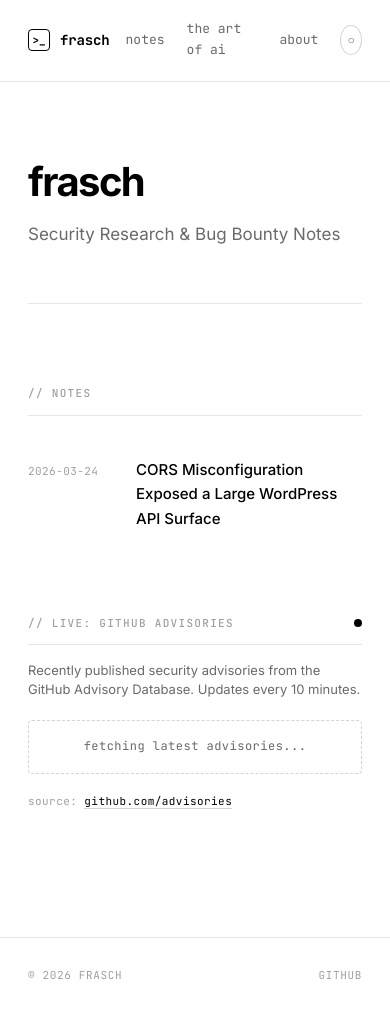
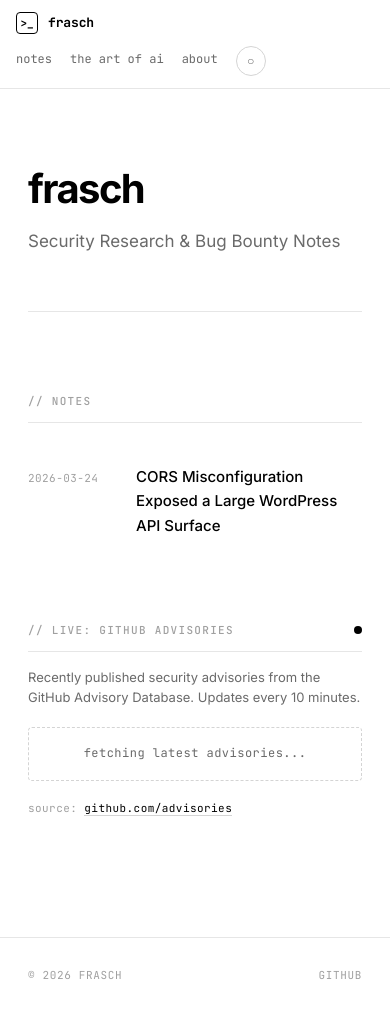
Before and after one commit to whoisfrasch/frasch, a Jekyll site: the page built from index.html, in a window 390 px wide and 1012 px high. Built offline with Jekyll 4.4.1, drawn with Linux system fonts in a browser that asks for light colours.

Commit message:
Fix cramped mobile nav
The third nav entry crowded the header on small screens. Tighten gap
and font size at <=640px, and below 460px let the nav wrap onto its own
full-width row beneath the brand so nothing gets clipped.

https://claude.ai/code/session_01JnCHEM12RkD4vKYenVDfaD

```diff
--- a/assets/css/style.css
+++ b/assets/css/style.css
@@ -169,6 +169,25 @@ code, pre, .mono {
 }
 :root[data-theme="dark"] .theme-icon-light { display: none; }
 :root[data-theme="light"] .theme-icon-dark { display: none; }
+
+/* HEADER — responsive */
+@media (max-width: 640px) {
+  .header-inner { padding: 14px 18px; gap: 12px; }
+  .site-nav { gap: 16px; font-size: 12px; }
+}
+@media (max-width: 460px) {
+  .header-inner {
+    flex-wrap: wrap;
+    row-gap: 12px;
+    padding: 12px 16px;
+  }
+  .brand { font-size: 13px; }
+  .site-nav {
+    width: 100%;
+    justify-content: flex-start;
+    gap: 18px;
+  }
+}
 
 /* ============================================================
    MAIN
```
